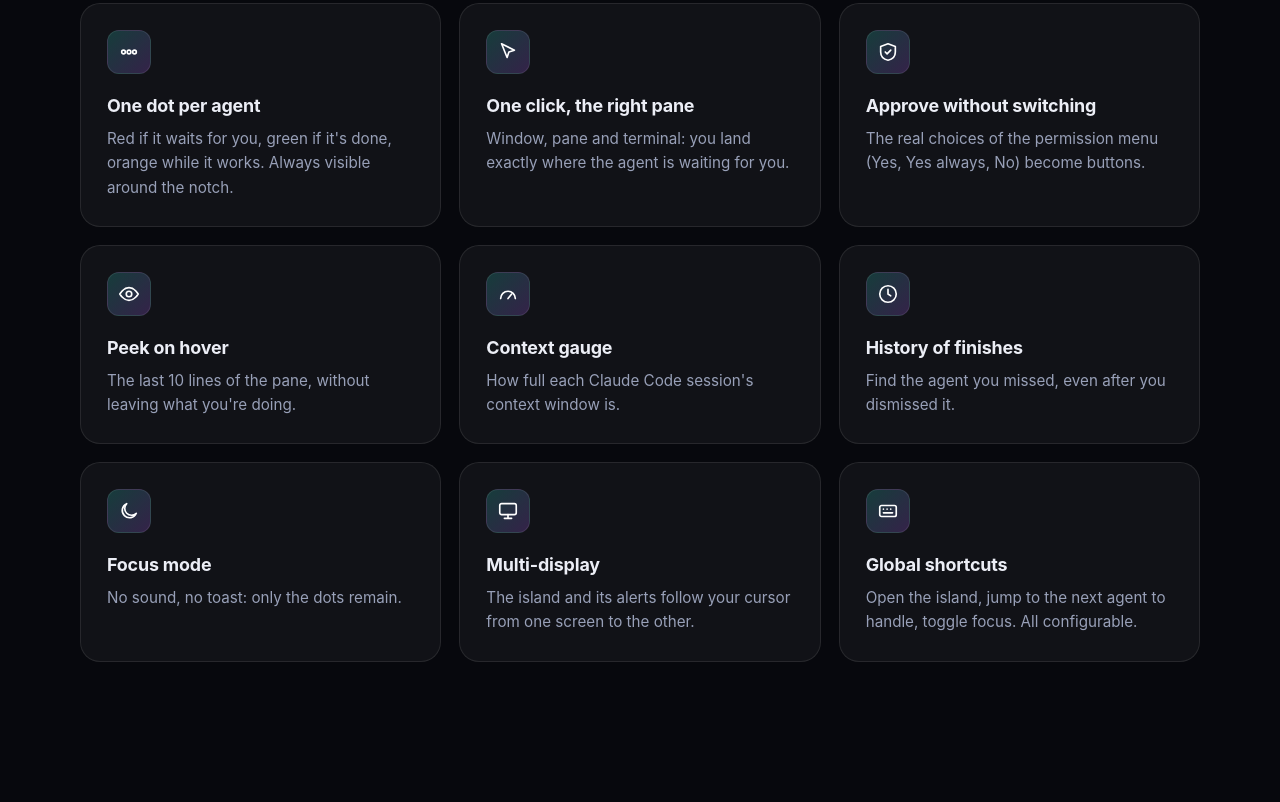
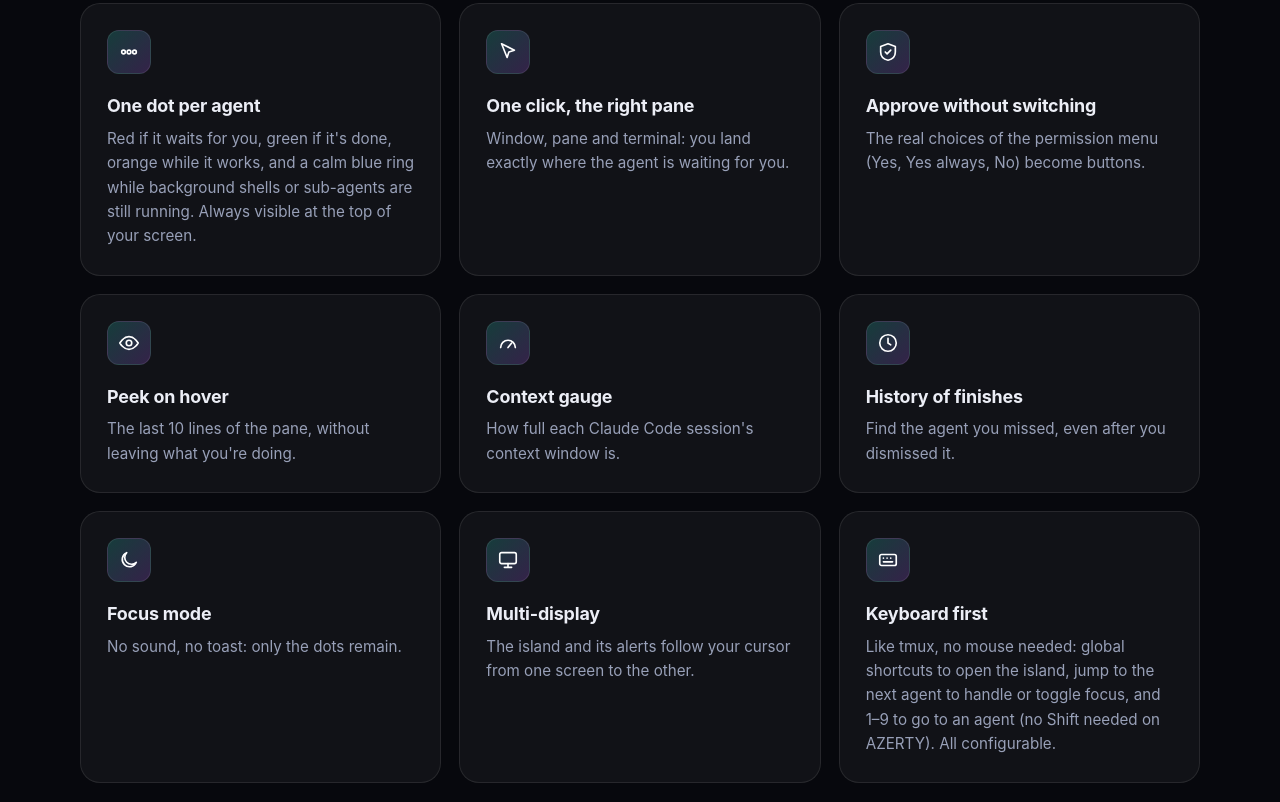
Before and after one commit to kgrandemange/tmux-island, a plain HTML site: page docs/index.html in a window 1280 px wide. Shown: the part 2638-3440 px from the top of the page. Drawn offline with Linux system fonts and the light colour scheme.

Commit message:
docs: add demo GIFs, the blue background state and keyboard shortcuts

```diff
--- a/docs/index.html
+++ b/docs/index.html
@@ -129,7 +129,7 @@
     </div>
     <div class="grid">
       <article class="card feat reveal"><div class="ico"><svg viewBox="0 0 24 24" fill="none" stroke-width="1.8" stroke-linecap="round" stroke-linejoin="round"><use href="#i-dots"/></svg></div>
-        <h3 data-en="One dot per agent">Un point par agent</h3><p data-en="Red if it waits for you, green if it's done, orange while it works. Always visible around the notch.">Rouge s'il t'attend, vert s'il a fini, orange pendant qu'il travaille. Toujours visible autour de la notch.</p></article>
+        <h3 data-en="One dot per agent">Un point par agent</h3><p data-en="Red if it waits for you, green if it's done, orange while it works, and a calm blue ring while background shells or sub-agents are still running. Always visible at the top of your screen.">Rouge s'il t'attend, vert s'il a fini, orange pendant qu'il travaille, et une bague bleue calme tant que des shells ou sous-agents tournent en arrière-plan. Toujours visible en haut de l'écran.</p></article>
       <article class="card feat reveal"><div class="ico"><svg viewBox="0 0 24 24" fill="none" stroke-width="1.8" stroke-linecap="round" stroke-linejoin="round"><use href="#i-click"/></svg></div>
         <h3 data-en="One click, the right pane">Un clic, le bon pane</h3><p data-en="Window, pane and terminal: you land exactly where the agent is waiting for you.">Fenêtre, pane et terminal : tu arrives exactement là où l'agent t'attend.</p></article>
       <article class="card feat reveal"><div class="ico"><svg viewBox="0 0 24 24" fill="none" stroke-width="1.8" stroke-linecap="round" stroke-linejoin="round"><use href="#i-shield"/></svg></div>
@@ -145,7 +145,7 @@
       <article class="card feat reveal"><div class="ico"><svg viewBox="0 0 24 24" fill="none" stroke-width="1.8" stroke-linecap="round" stroke-linejoin="round"><use href="#i-screens"/></svg></div>
         <h3 data-en="Multi-display">Multi-écrans</h3><p data-en="The island and its alerts follow your cursor from one screen to the other.">L'île et ses alertes suivent ton curseur d'un écran à l'autre.</p></article>
       <article class="card feat reveal"><div class="ico"><svg viewBox="0 0 24 24" fill="none" stroke-width="1.8" stroke-linecap="round" stroke-linejoin="round"><use href="#i-key"/></svg></div>
-        <h3 data-en="Global shortcuts">Raccourcis globaux</h3><p data-en="Open the island, jump to the next agent to handle, toggle focus. All configurable.">Ouvre l'île, saute au prochain agent à traiter, active la concentration. Tout est configurable.</p></article>
+        <h3 data-en="Keyboard first">Tout au clavier</h3><p data-en="Like tmux, no mouse needed: global shortcuts to open the island, jump to the next agent to handle or toggle focus, and 1–9 to go to an agent (no Shift needed on AZERTY). All configurable.">Comme tmux, la souris est facultative : raccourcis globaux pour ouvrir l'île, sauter au prochain agent à traiter ou activer la concentration, et 1–9 pour aller à un agent (sans Maj en AZERTY). Tout est configurable.</p></article>
     </div>
   </div>
 </section>
```
Also changed, not shown: docs/assets/demo-background.gif (added), docs/assets/demo.gif (added), 1 other file.
